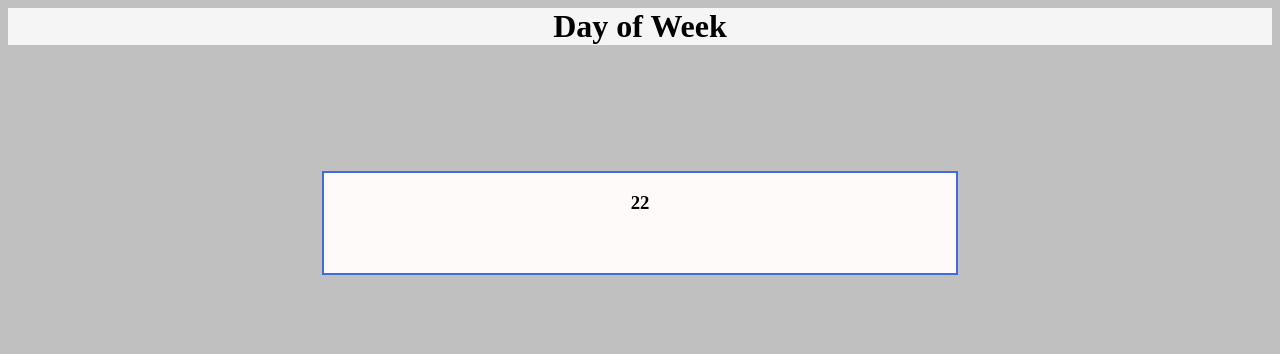
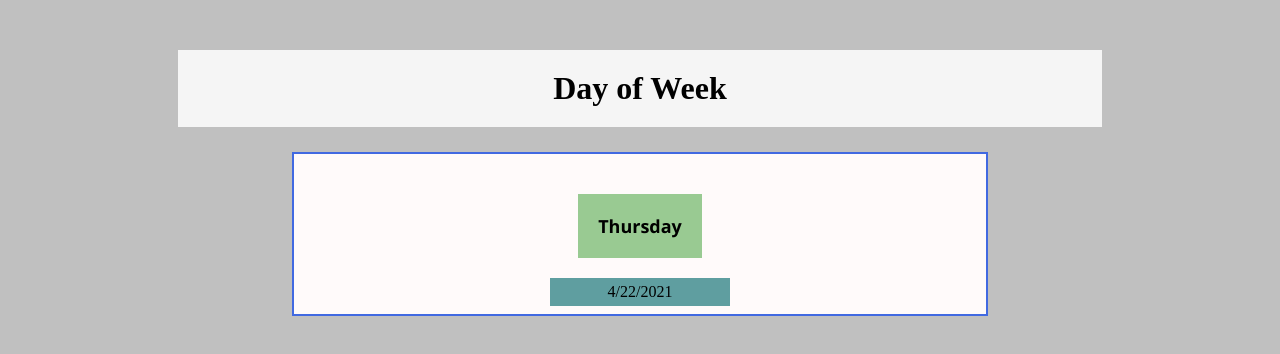
Before and after one commit to ahmadhah/DayOfWeek, a plain HTML site: page index.html in a window 1280 px wide. Drawn offline with Linux system fonts and the light colour scheme.

Commit message:
some editing

```diff
--- /dev/null
+++ b/index.css
@@ -0,0 +1,39 @@
+body{
+    background-color: silver;
+}
+
+h1{
+    background-color: whitesmoke; width: 70%; text-align: center; margin: 0 auto; margin-top: 50px;
+    padding: 20px;
+}
+
+#container{
+    margin: 0 auto;
+    height: 100px; width: 50%;
+    margin-top: 2%;
+     border: 2px solid royalblue;
+     background-color: snow;
+     padding: 30px;
+}
+
+#day{
+    text-align: center;
+    background-color:rgb(153, 202, 146);
+    padding: 20px;
+    width: fit-content;
+    margin: 0 auto;
+    margin-top: 10px;
+    font-size: large;
+    font-weight: 1000;
+    font-family: 'Segoe UI', Tahoma, Geneva, Verdana, sans-serif;
+
+}
+#date{
+    text-align: center; background-color:cadetblue ; width: 100px; margin: 0 auto;
+    margin-top: 20px;
+    padding-right: 40px;
+    padding-left:40px ;
+    padding-top: 5px;
+    padding-bottom: 5px;
+    mar
+}
--- a/index.html
+++ b/index.html
@@ -5,47 +5,16 @@
     <meta http-equiv="X-UA-Compatible" content="IE=edge">
     <meta name="viewport" content="width=device-width, initial-scale=1.0">
     <title>DayOfWeek</title>
-    <script>
-
-        let d = document.getElementsByTagName('h3')
-        let dy = document.getElementsByTagName('p')
-        let date = new Date()
-        let day = date.getDay()
-        console.log(day)
-        let d1
-        let sdate = date.toLocaleDateString()
-
-        switch(day){
-
-            case 0:
-                d1 = "Sunday"
-            case 1 :
-                d1 = "Monday"
-            case 2 :
-                d1 = "Tuesday"
-            case 3 :
-                d1 = "Wednesday"
-            case 4 :
-                d1 = "Thursday"
-            case 5 :
-                d1 = "Friday"
-            case 6 :
-                d1 = "Saturday"
-        }
-
-        d.innerText = sdate;
-        dy.innerText = day;
-
-    </script>
+<link rel="stylesheet" href="index.css">
 </head>
-<body style="background-color: silver;">
-    <h1 style="background-color: whitesmoke; width: auto; text-align: center; margin: 0 auto;">Day of Week</h1>
-    <div id="container" style="margin: 0 auto;
-    height: 100px; width: 50%;
-    margin-top: 10%;
-     border: 2px solid royalblue; background-color: snow;">
-     <h3 id="date" style="text-align: center;">22 </h3>
-     <p id="day" style="text-align: center; background-color: white; width: 100px; margin: 0 auto;"></p>
+<body >
+    <h1>Day of Week</h1>
+    <div id="container" >
+     <!-- <h3 >Monday </h3>
+     <p >00</p> -->
+     <div id="day">Monday</div>
+     <div id="date">00/00/0000</div>
     </div>
+    <script src="index.js"></script>
 </body>
 </html>
--- /dev/null
+++ b/index.js
@@ -0,0 +1,38 @@
+
+let day1 = document.getElementById("day")
+let date1 = document.getElementById("date");
+let date2 = new Date();
+let day2 = date2.getDay();
+
+let d1 = " ";
+let sdate = date2.toLocaleDateString();
+console.log(sdate)
+
+
+switch (day2) {
+  case 0:
+    d1 = "Sunday";
+    break;
+  case 1:
+    d1 = "Monday";
+    break;
+  case 2:
+    d1 = "Tuesday";
+    break;
+  case 3:
+    d1 = "Wednesday";
+    break;
+  case 4:
+    d1 = "Thursday";
+
+    break;
+  case 5:
+    d1 = "Friday";
+    break;
+  case 6:
+    d1 = "Saturday";
+    break;
+}
+console.log()
+day1.innerHTML = d1;
+date1.innerHTML = sdate
```
